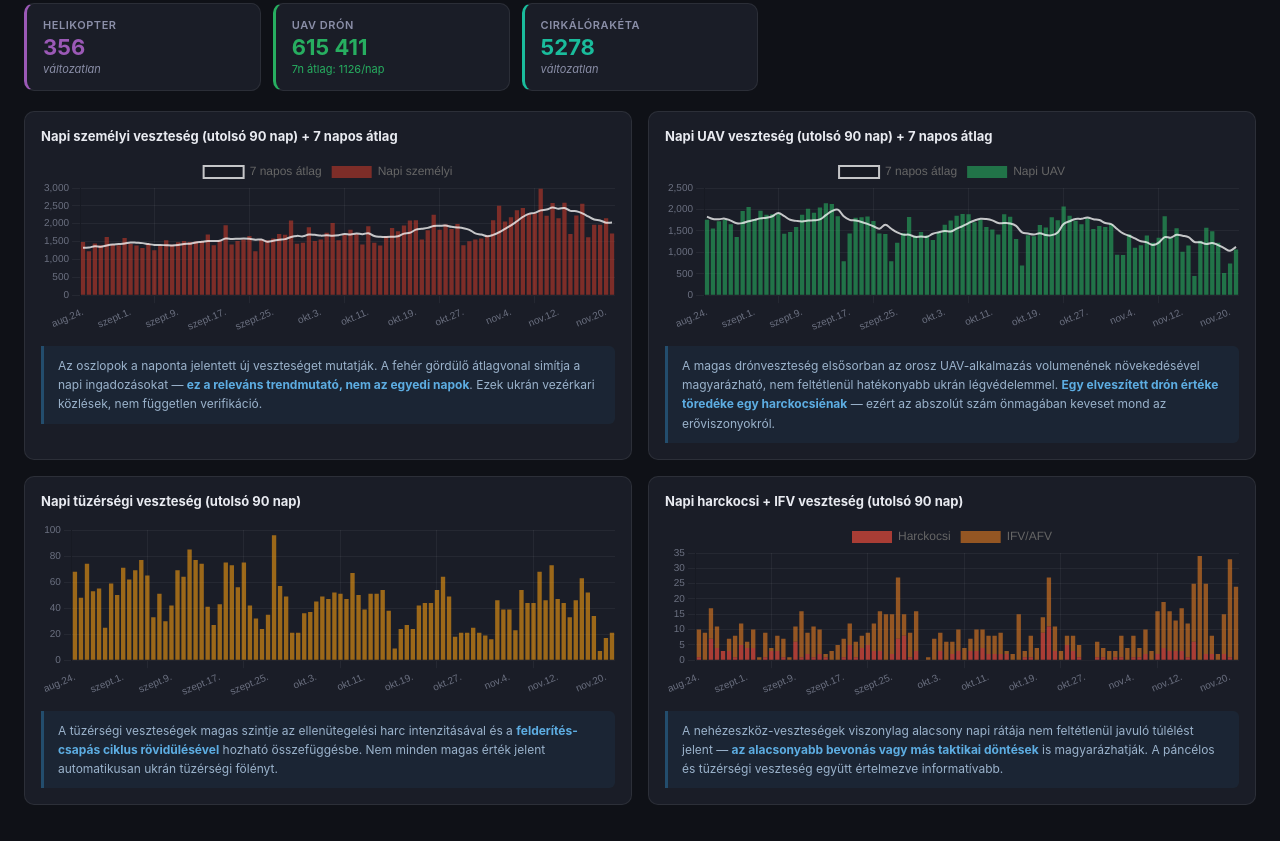
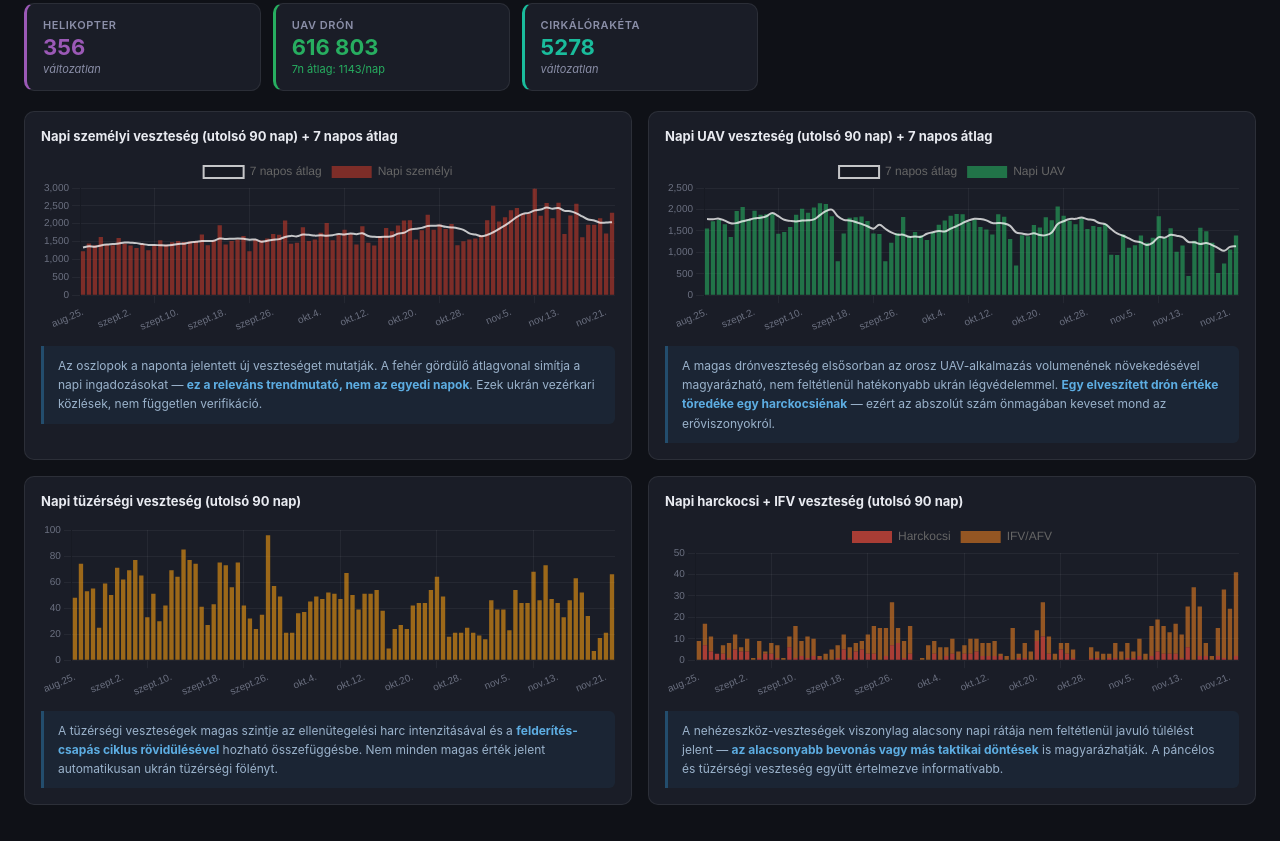
Before and after one commit to antonronogur-boop/ukraine-war-dashboard, a plain HTML site: page index.html in a window 1280 px wide. Shown: the part 963-1804 px from the top of the page. Drawn offline with nearby package versions, Linux system fonts and the light colour scheme.

Commit message:
Auto-update: napi MoD veszteségadat

```diff
--- a/index.html
+++ b/index.html
@@ -926,7 +926,8 @@ const DAILY = [
   {date:"2026-11-18",personnel:1629010,tanks:12482,afv:25815,artillery:52550,mlrs:2283,airdef:1764,planes:452,helicopters:356,uav:613093,missiles:5196,ships:35,submarines:2,vehicles:176826,special:4914,robots:3193},
   {date:"2026-11-19",personnel:1630980,tanks:12484,afv:25828,artillery:52557,mlrs:2284,airdef:1764,planes:452,helicopters:356,uav:613608,missiles:5196,ships:35,submarines:2,vehicles:177167,special:4916,robots:3200},
   {date:"2026-11-20",personnel:1633130,tanks:12485,afv:25860,artillery:52574,mlrs:2288,airdef:1765,planes:452,helicopters:356,uav:614346,missiles:5196,ships:35,submarines:2,vehicles:177536,special:4919,robots:3196},
-  {date:"2026-11-21",personnel:1634860,tanks:12485,afv:25884,artillery:52595,mlrs:2289,airdef:1767,planes:452,helicopters:356,uav:615411,missiles:5278,ships:35,submarines:2,vehicles:177819,special:4921,robots:3203}
+  {date:"2026-11-21",personnel:1634860,tanks:12485,afv:25884,artillery:52595,mlrs:2289,airdef:1767,planes:452,helicopters:356,uav:615411,missiles:5278,ships:35,submarines:2,vehicles:177819,special:4921,robots:3203},
+  {date:"2026-11-22",personnel:1637170,tanks:12487,afv:25923,artillery:52661,mlrs:2295,airdef:1767,planes:452,helicopters:356,uav:616803,missiles:5278,ships:35,submarines:2,vehicles:178062,special:4925,robots:3209}
 ];
 
 // ============================================================
```
Also changed, not shown: 1 other file.
